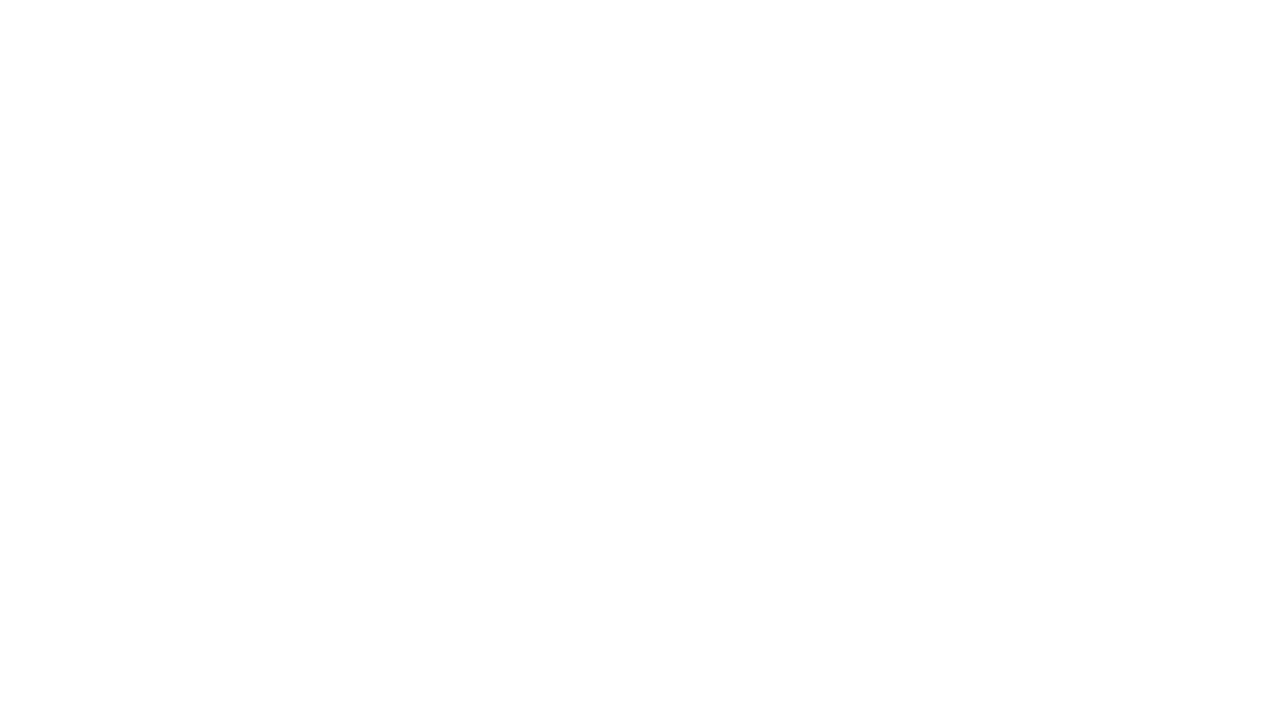
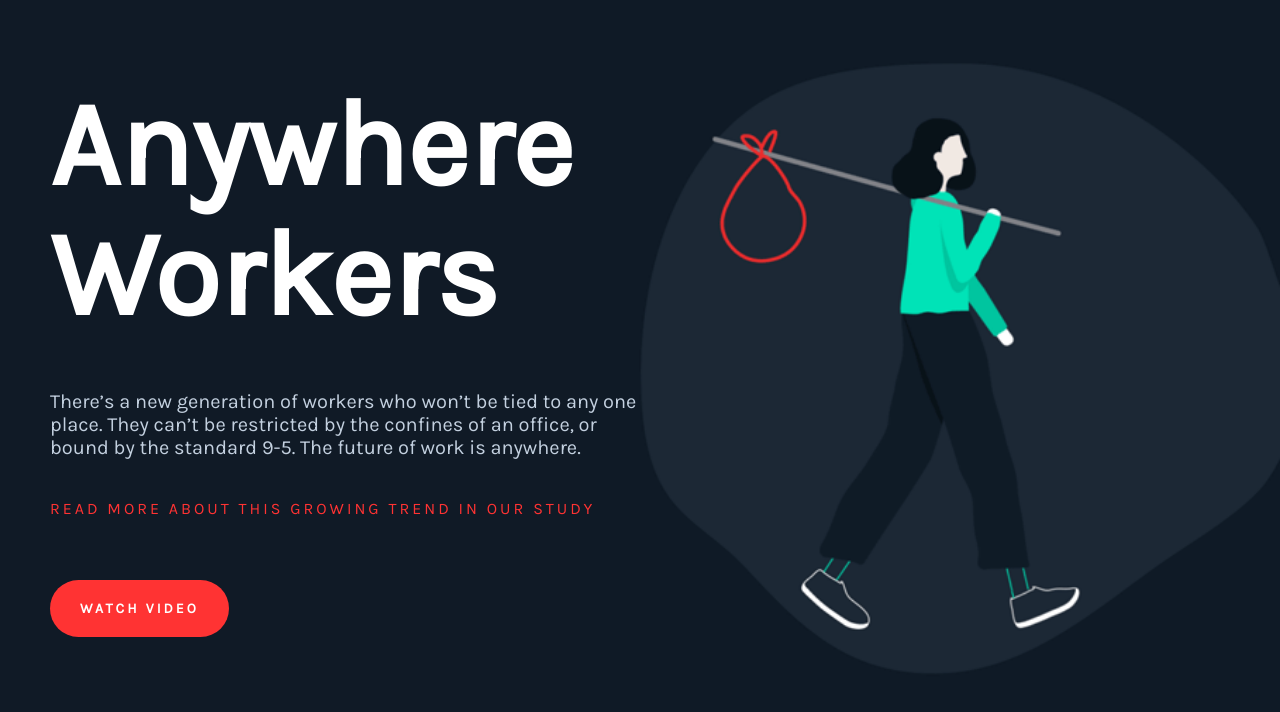
Before and after one commit to EHB-MCT/web1-exercise-04-KalalaBukasaLubungu, a plain HTML site: page index.html in a window 1280 px wide. Drawn offline with Linux system fonts and the light colour scheme.

Commit message:
exercise finished

```diff
--- a/index.html
+++ b/index.html
@@ -5,12 +5,21 @@
     <meta charset="UTF-8">
     <meta http-equiv="X-UA-Compatible" content="IE=edge">
     <meta name="viewport" content="width=device-width, initial-scale=1.0">
-    <title>Google Fonts</title>
+    <title>Anywhere Workers</title>
     <link rel="stylesheet" href="style.css">
 </head>
 
 <body>
 
+    <h1>Anywhere <br> Workers</h1>
+
+   <!--<img src="images/anywhere-workers.gif" alt="anywhere-workers">-->
+
+    <p>There’s a new generation of workers who won’t be tied to any one place. They can’t be restricted by the confines of an office, or bound by the standard 9-5. The future of work is anywhere.</p>
+    <p class="read-more">Read more about this growing trend in our study</p>
+
+    <a href="#" target="_blank">Watch Video</a>
+
 </body>
 
 </html>
--- a/style.css
+++ b/style.css
@@ -1 +1,46 @@
-/* nothing here */
+@import url('https://fonts.googleapis.com/css2?family=Karla&family=Spectral:wght@600&display=swap');
+
+body{
+    background-color: #101a26;
+    background-image: url(images/anywhere-workers.gif);
+    background-repeat: no-repeat;
+    background-position: right top;
+    background-size: 700px;
+    margin: 50px;
+    font-family: 'Karla', sans-serif;
+}
+
+h1{
+    color: #fff;
+    font-size: 120px;
+    line-height: 130px;
+    margin-bottom: 50px;
+    font-family: 'Karla', sans-serif;
+}
+
+p{
+    font-size: 20px;
+    color: #c3d0df;
+    width: 50%;
+    margin-bottom: 40px;
+}
+
+.read-more {
+    color: #f33;
+    margin-bottom: 80px;
+    text-transform: uppercase;
+    font-size: 16px;
+    letter-spacing: 3px;
+}
+
+a {
+    background-color: #f33;
+    padding: 20px 30px;
+    border-radius: 30px;
+    color: #FFF;
+    text-transform: uppercase;
+    text-decoration: none;
+    font-size: 14px;
+    font-weight: bold;
+    letter-spacing: 3px;
+}
```
